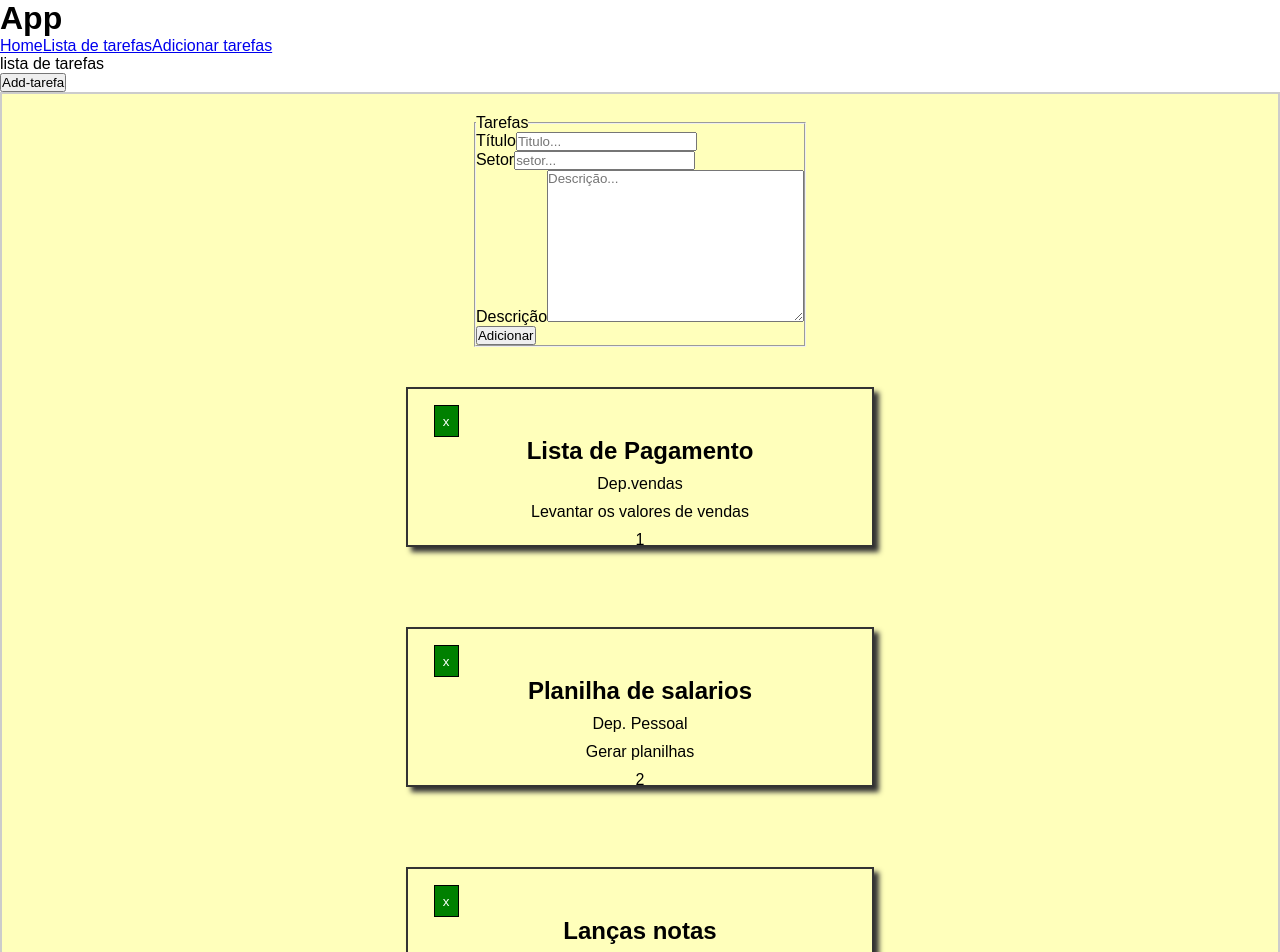
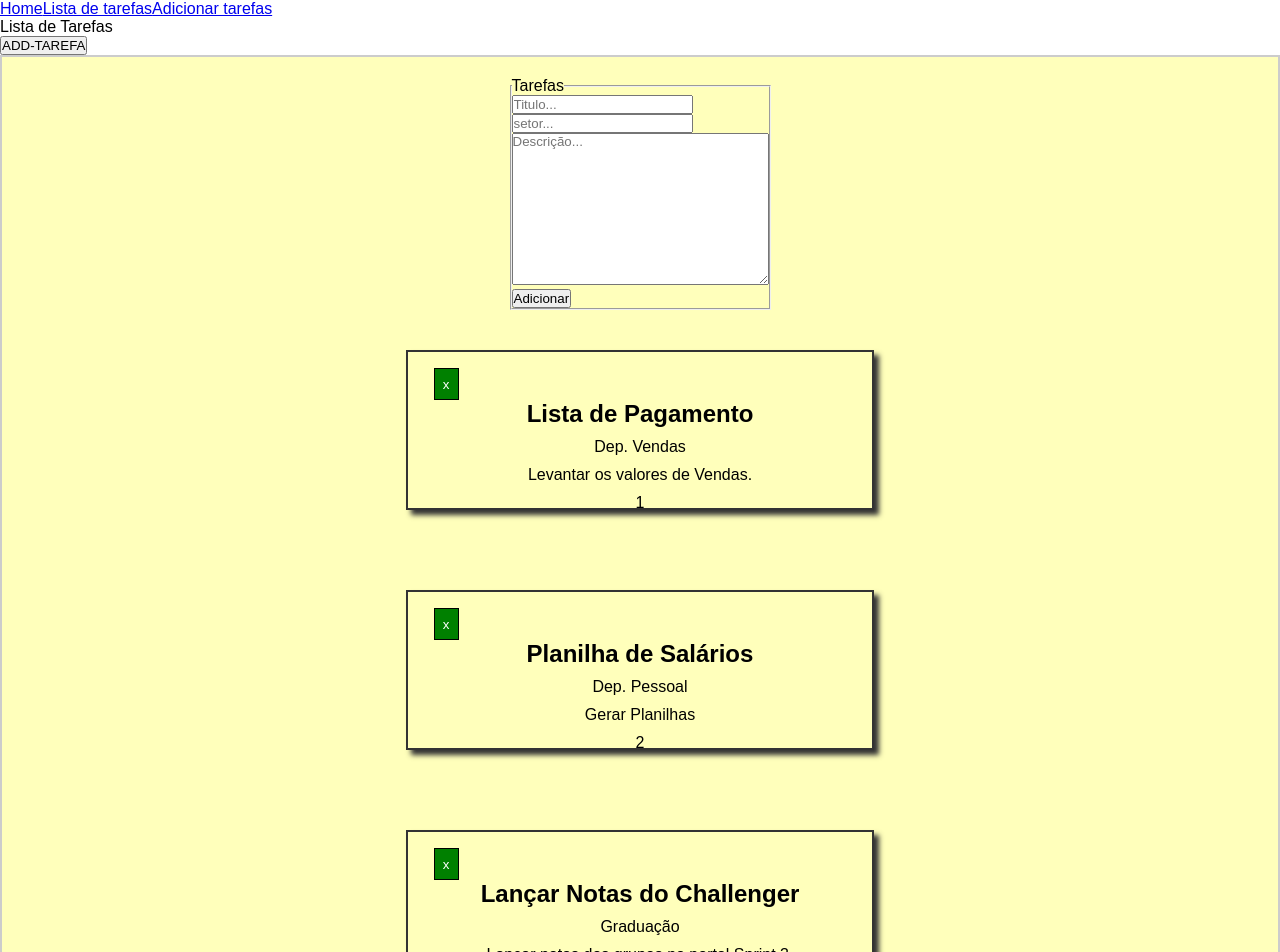
Before and after one commit to igorcamargo1/React-Js, a React (Create React App) app in the folder styled-components/styled/: page /lt in a window 1280 px wide. Shown: the top 952 px of the page. Built offline with nearby package versions, Linux system fonts and the light colour scheme.

Commit message:
formulario atualizado

```diff
--- a/styled-components/styled/public/index.html
+++ b/styled-components/styled/public/index.html
@@ -1,5 +1,5 @@
 <!DOCTYPE html>
-<html lang="pt-br">
+<html lang="en">
 <head>
   <meta charset="UTF-8">
   <meta http-equiv="X-UA-Compatible" content="IE=edge">
--- a/styled-components/styled/src/App.jsx
+++ b/styled-components/styled/src/App.jsx
@@ -5,8 +5,7 @@ import MainRoutes from './routes/MainRoutes'
 export default function App() {
   return (
     <div>
-      <h1>App</h1>
-      <Home></Home>
+      <Home/>
       <MainRoutes/>
     </div>
   )
--- a/styled-components/styled/src/components/FormTarefas.jsx
+++ b/styled-components/styled/src/components/FormTarefas.jsx
@@ -1,28 +1,21 @@
-import React from 'react'
+import React from "react";
 
 export default function FormTarefas(props) {
     return (
         <div>
-
-            <form method="post" onSubmit={props.AdicionarNovaTarefa}>
-
+            <form method="POST" onSubmit={props.AdicionarNovaTarefa}>
                 <fieldset>
                     <legend>Tarefas</legend>
                     <div>
-                        <label>Título</label>
-                        <input type="text" name='titulo' placeholder='Titulo...' value={props.novaTarefa.titulo} onChange={props.digit}/>
+                        <input type="text" name="titulo" placeholder='Titulo...' value={props.novaTarefa.titulo} onChange={props.digit}/>
                     </div>
                     <div>
-                        <label>Setor</label>
-                        <input type="text" name='setor' placeholder='setor...' value={props.novaTarefa.setor} onChange={props.digit}/>
+                        <input type="text" name="setor" placeholder="setor..." value={props.novaTarefa.setor} onChange={props.digit}/>
                     </div>
                     <div>
-                        <label>Descrição</label>
-                        <textarea name='descricao' cols="30" rows="10" placeholder='Descrição...' value={props.novaTarefa.descicao} onChange={props.digit} />
+                        <textarea name="descricao" cols="30" rows="10" placeholder="Descrição..." value={props.novaTarefa.descicao} onChange={props.digit}></textarea>
                     </div>
-                    <div>
-                        <input type="submit" value='Adicionar' />
-                    </div>
+                    <button type="submit">Adicionar</button>
                 </fieldset>
 
             </form>
--- a/styled-components/styled/src/components/ListaTarefas.jsx
+++ b/styled-components/styled/src/components/ListaTarefas.jsx
@@ -9,23 +9,24 @@ export default function ListaTarefas() {
     const [tarefa, setTarefa] = useState([
         {
             titulo: "Lista de Pagamento",
-            setor: "Dep.vendas",
-            descricao: "Levantar os valores de vendas"
-        },
+            setor: "Dep. Vendas",
+            descricao: "Levantar os valores de Vendas."
+        }
+        ,
         {
-            titulo: "Planilha de salarios",
+            titulo: "Planilha de Salários",
             setor: "Dep. Pessoal",
-            descricao: "Gerar planilhas"
-        },
+            descricao: "Gerar Planilhas"
+        }
+        ,
         {
-            titulo: "Lanças notas",
+            titulo: "Lançar Notas do Challenger",
             setor: "Graduação",
-            descricao: "Lançar notas dos grupos no portal"
+            descricao: "Lançar notas dos grupos no portal Sprint 3."
         }
     ])
 
     const [nTarefa, setNTarefa] = useState({ "titulo": "", "setor": "", "descricao": "" })
-
 
     //CRIANDO UMA FUNÇÃO PARA ADICIONAR TAREFAS
     const addTarefa = (e) => {
@@ -36,24 +37,25 @@ export default function ListaTarefas() {
 
     const captura = (e) => {
         e.preventDefault()
-        const {name,value} = e.target
+
+        const { name, value } = e.target
 
         if (name === "titulo") {
             setNTarefa({ "titulo": value, "setor": nTarefa.setor, "descricao": nTarefa.descricao })
-        }
-        else if (name === "setor") {
+        } else if (name === "setor") {
             setNTarefa({ "titulo": nTarefa.titulo, "setor": value, "descricao": nTarefa.descricao })
-        }
-        else if (name === "descricao") {
+        } else if (name === "descricao") {
             setNTarefa({ "titulo": nTarefa.titulo, "setor": nTarefa.setor, "descricao": value })
         }
+
+
     }
 
     return (
         <div>
-            <p>lista de tarefas</p>
+            <p>Lista de Tarefas</p>
             <div>
-                <button onClick={addTarefa}>Add-tarefa</button>
+                <button onClick={addTarefa}>ADD-TAREFA</button>
             </div>
             <DivLista>
 
@@ -72,8 +74,9 @@ export default function ListaTarefas() {
                         descricao={t.descricao}
                     />
                 )}
+
             </DivLista>
-            <p>lista de tarefas</p>
+
         </div>
     )
 }
--- a/styled-components/styled/src/index.js
+++ b/styled-components/styled/src/index.js
@@ -9,4 +9,4 @@ ReactDOM.render(
     <BrowserRouter>
         <App />
     </BrowserRouter>
-    , document.getElementById('root'))
+    , document.getElementById("root"))
```
Also changed, not shown: styled-components/styled/src/routes/MainRoutes.jsx (+5 -5 lines).
